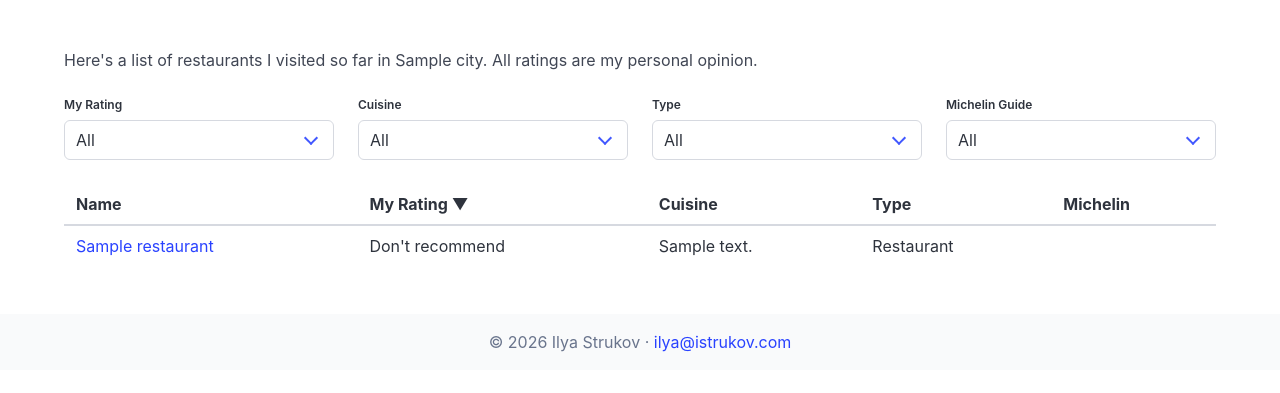
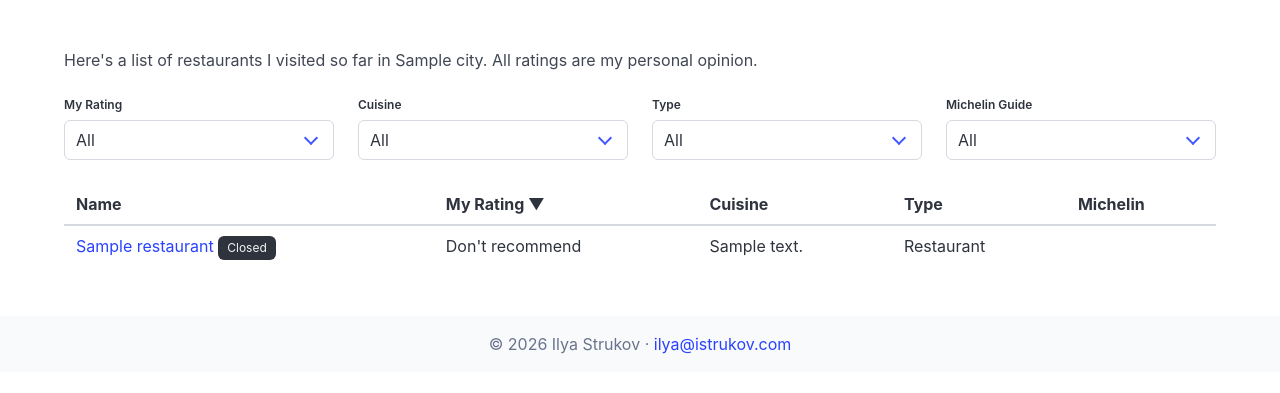
Before and after one commit to iley/restaurants, a Django app: a page that uses restaurants/templates/restaurants/_restaurant_table.html in a window 1280 px wide. Shown: the part 52-445 px from the top of the page. Run offline with Django 5.2, Linux system fonts and the light colour scheme; tables that the repository leaves empty hold one stand-in row (values such as "Sample post").

Commit message:
Add "Closed" and "Hidden" flags

```diff
--- a/restaurants/admin.py
+++ b/restaurants/admin.py
@@ -22,8 +22,9 @@ class PhotoInline(SortableTabularInline):
 
 @admin.register(Restaurant)
 class RestaurantAdmin(SortableAdminBase, admin.ModelAdmin):
-    list_display = ["name", "city", "cuisine", "venue_category", "michelin_status", "rating"]
-    list_filter = ["city", "venue_category", "michelin_status"]
+    list_display = ["name", "city", "cuisine", "venue_category", "michelin_status", "rating", "hidden", "closed"]
+    list_filter = ["city", "venue_category", "michelin_status", "hidden", "closed"]
+    list_editable = ["hidden", "closed"]
     search_fields = ["name", "cuisine", "location", "comments"]
     inlines = [VisitInline, PhotoInline]
     actions = ["fetch_places_data", "force_fetch_places_data"]
--- a/restaurants/models.py
+++ b/restaurants/models.py
@@ -75,6 +75,11 @@ class Restaurant(models.Model):
     google_place_id = models.CharField(max_length=300, blank=True)
     google_rating = models.DecimalField(
         max_digits=2, decimal_places=1, null=True, blank=True,
+    )
+
+    hidden = models.BooleanField(default=False, help_text="Hide from the public list")
+    closed = models.BooleanField(
+        default=False, help_text="Restaurant has permanently closed",
     )
 
     created_at = models.DateTimeField(auto_now_add=True)
--- a/restaurants/templates/restaurants/_restaurant_table.html
+++ b/restaurants/templates/restaurants/_restaurant_table.html
@@ -16,7 +16,7 @@
     <tbody>
       {% for r in restaurants %}
       <tr>
-        <td><a href="{% url 'restaurant_detail' city_slug=city.slug pk=r.pk %}">{{ r.name }}</a></td>
+        <td><a href="{% url 'restaurant_detail' city_slug=city.slug pk=r.pk %}">{{ r.name }}</a>{% if r.closed %} <span class="tag is-dark is-small">Closed</span>{% endif %}</td>
         <td>{{ r.rating_tier }}</td>
         <td>{{ r.cuisine }}</td>
         <td>{{ r.get_venue_category_display }}</td>
--- a/restaurants/templates/restaurants/restaurant_detail.html
+++ b/restaurants/templates/restaurants/restaurant_detail.html
@@ -11,7 +11,7 @@
   </ul>
 </nav>
 
-<h1 class="title">{{ restaurant.name }}</h1>
+<h1 class="title">{{ restaurant.name }}{% if restaurant.closed %} <span class="tag is-dark">Closed</span>{% endif %}</h1>
 
 <div class="content">
   <table class="table">
--- a/restaurants/views.py
+++ b/restaurants/views.py
@@ -52,6 +52,7 @@ def restaurant_detail(request, city_slug, pk):
         Restaurant.objects.prefetch_related("visits", "photos"),
         pk=pk,
         city=city,
+        hidden=False,
     )
     visits = restaurant.visits.order_by("-date")
     has_notes = any(v.notes for v in visits)
@@ -66,7 +67,7 @@ def restaurant_detail(request, city_slug, pk):
 
 def restaurant_list(request, city_slug):
     city = get_object_or_404(City, slug=city_slug)
-    base_qs = Restaurant.objects.filter(city=city)
+    base_qs = Restaurant.objects.filter(city=city, hidden=False)
     restaurants = base_qs
 
     # Read filters from query params
```
Also changed, not shown: restaurants/migrations/0007_add_hidden_and_closed.py (added).
